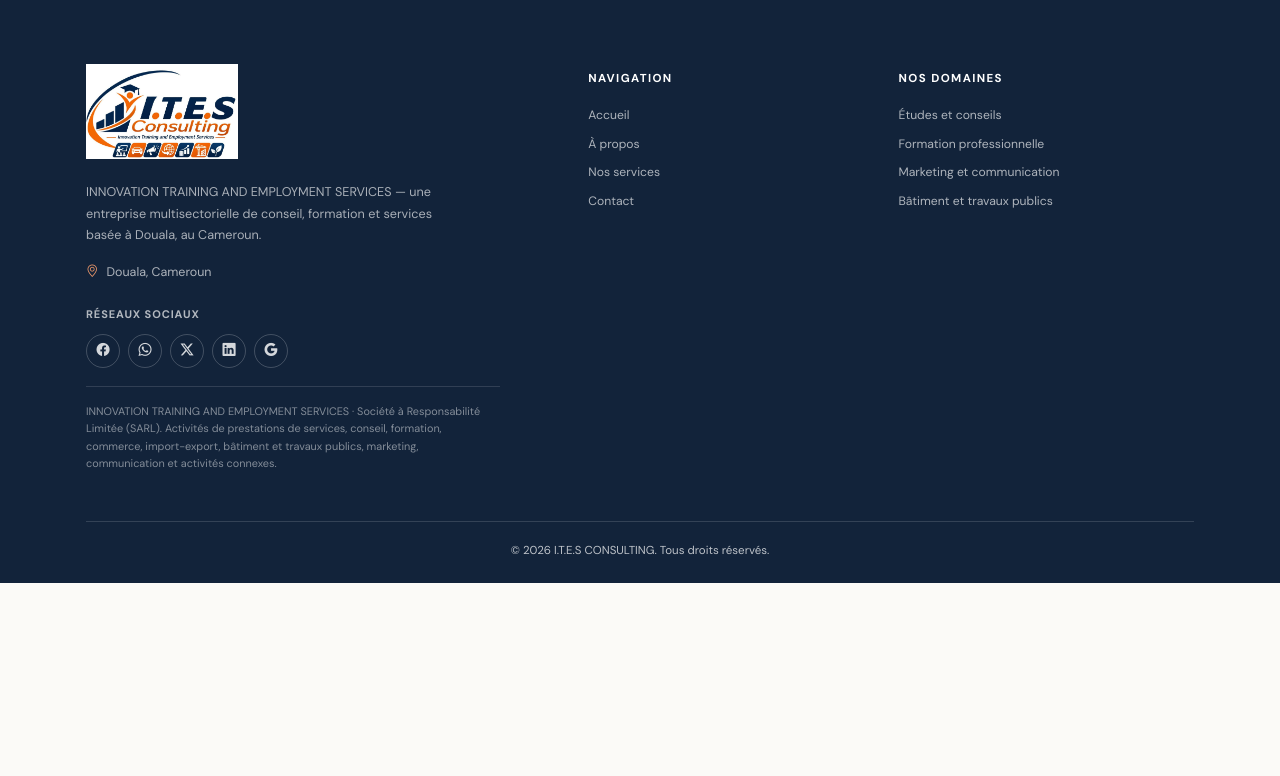
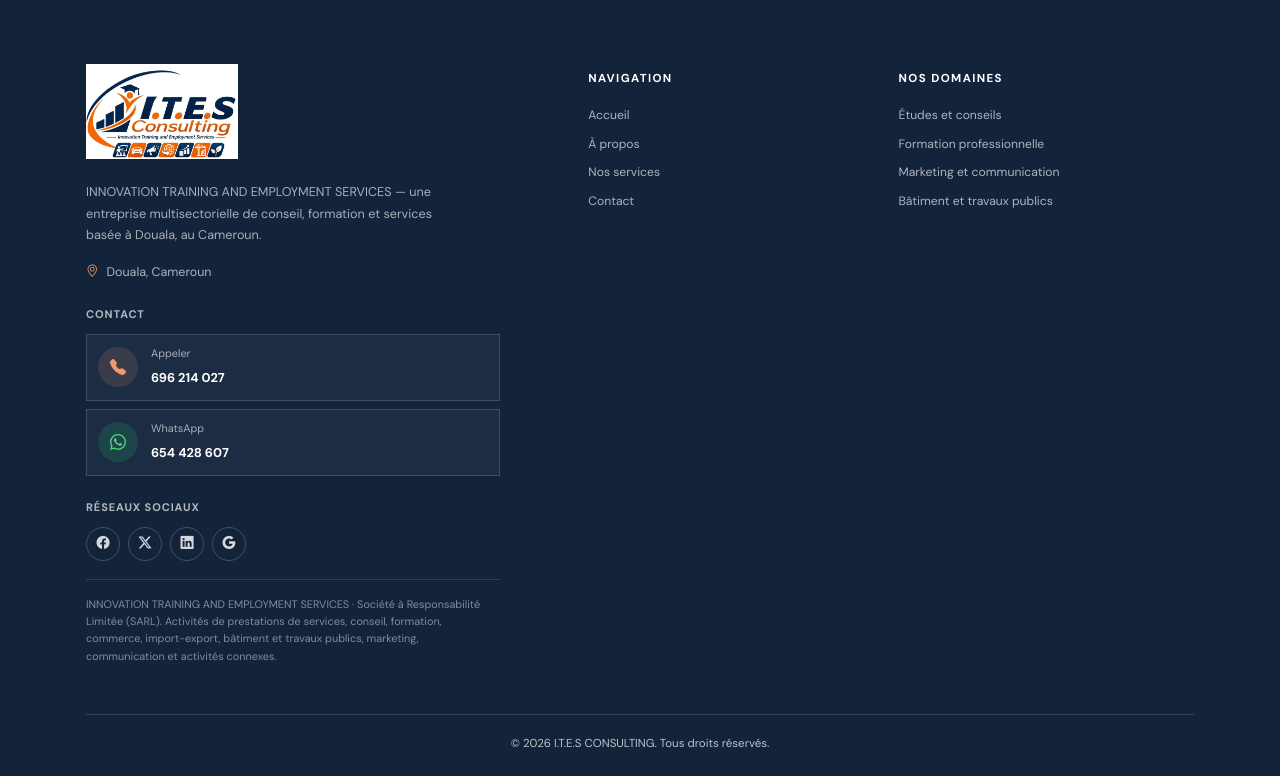
Before and after one commit to Fochiv/ites, a PHP site: page /index.php in a window 1280 px wide. Shown: the part 3586-4362 px from the top of the page. Before the commit the page ends 4169 px from the top, so only its background shows below. Run offline with PHP 8.4, Linux system fonts and the light colour scheme.

Commit message:
Update footer and style assets
Replit-Commit-Author: Agent

```diff
--- a/assets/css/style.css
+++ b/assets/css/style.css
@@ -307,12 +307,18 @@ textarea.form-control { min-height:145px; resize:vertical; }
 .footer-links a:hover { color:#f09a6c; }
 .footer-location { color:rgba(255,255,255,.66); font-size:.78rem; }
 .footer-location i { margin-right:8px; color:#f09a6c; }
+.footer-contact-wrap { margin-top:22px; }
+.footer-contact-links { display:grid; gap:8px; }
+.footer-contact-method { padding:9px 11px; border-color:rgba(255,255,255,.16); background:rgba(255,255,255,.045); color:white; }
+.footer-contact-method:hover, .footer-contact-method:focus-visible { border-color:rgba(255,255,255,.34); background:rgba(255,255,255,.09); color:white; box-shadow:none; }
+.footer-contact-method .contact-method-icon { background:rgba(240,154,108,.14); color:#f09a6c; }
+.footer-contact-method.contact-method-whatsapp .contact-method-icon { background:rgba(37,211,102,.14); color:#50d47e; }
+.footer-contact-method .contact-method-text small { color:rgba(255,255,255,.62); }
+.footer-contact-method .contact-method-text strong { color:white; font-size:.8rem; }
 .footer-social-wrap { margin-top:22px; }
 .footer-social-title { display:block; margin-bottom:10px; color:rgba(255,255,255,.68); font-size:.69rem; font-weight:700; letter-spacing:.08em; text-transform:uppercase; }
 .footer-social { display:flex; align-items:center; gap:8px; }
 .footer-social-icon { display:flex; width:34px; height:34px; align-items:center; justify-content:center; border:1px solid rgba(255,255,255,.2); border-radius:50%; color:rgba(255,255,255,.82); font-size:.82rem; }
-a.footer-social-icon { transition:background-color .2s ease, border-color .2s ease, color .2s ease; }
-a.footer-social-icon:hover, a.footer-social-icon:focus-visible { border-color:#25d366; background:#25d366; color:white; }
 .footer-legal { margin-top:18px; padding-top:16px; border-top:1px solid rgba(255,255,255,.13); color:rgba(255,255,255,.48); font-size:.68rem; line-height:1.6; }
 .footer-bottom { display:flex; align-items:center; justify-content:center; gap:15px; padding-top:19px; border-top:1px solid rgba(255,255,255,.14); color:rgba(255,255,255,.72); font-size:.72rem; text-align:center; }
 .back-to-top { position:fixed; right:22px; bottom:22px; z-index:15; width:44px; height:44px; display:flex; align-items:center; justify-content:center; border:1px solid rgba(255,255,255,.2); background:var(--orange); color:white; box-shadow:0 7px 20px rgba(20,38,63,.2); opacity:0; transform:translateY(8px); pointer-events:none; transition:opacity .2s ease, transform .2s ease; }
--- a/includes/footer.php
+++ b/includes/footer.php
@@ -8,11 +8,23 @@
         </a>
         <p class="footer-description"><?= e(t('footer_description')) ?></p>
         <div class="footer-location"><i class="bi bi-geo-alt" aria-hidden="true"></i><?= e(t('location')) ?></div>
+        <div class="footer-contact-wrap">
+          <span class="footer-social-title"><?= e(t('nav_contact')) ?></span>
+          <div class="footer-contact-links">
+            <a class="contact-method footer-contact-method" href="tel:+237696214027" aria-label="<?= e(t('contact_call') . ' +237 696 214 027') ?>">
+              <span class="contact-method-icon"><i class="bi bi-telephone-fill" aria-hidden="true"></i></span>
+              <span class="contact-method-text"><small><?= e(t('contact_call')) ?></small><strong>696 214 027</strong></span>
+            </a>
+            <a class="contact-method contact-method-whatsapp footer-contact-method" href="https://wa.me/237654428607" aria-label="<?= e(t('contact_whatsapp') . ' 654 428 607') ?>" target="_blank" rel="noopener noreferrer">
+              <span class="contact-method-icon"><i class="bi bi-whatsapp" aria-hidden="true"></i></span>
+              <span class="contact-method-text"><small><?= e(t('contact_whatsapp')) ?></small><strong>654 428 607</strong></span>
+            </a>
+          </div>
+        </div>
         <div class="footer-social-wrap">
           <span class="footer-social-title"><?= e(t('footer_social_title')) ?></span>
           <div class="footer-social" role="group" aria-label="<?= e(t('footer_social_title')) ?>">
             <span class="footer-social-icon" role="img" aria-label="Facebook"><i class="bi bi-facebook" aria-hidden="true"></i></span>
-            <a class="footer-social-icon" href="https://wa.me/237654428607" aria-label="WhatsApp" title="WhatsApp" target="_blank" rel="noopener noreferrer"><i class="bi bi-whatsapp" aria-hidden="true"></i></a>
             <span class="footer-social-icon" role="img" aria-label="X"><i class="bi bi-twitter-x" aria-hidden="true"></i></span>
             <span class="footer-social-icon" role="img" aria-label="LinkedIn"><i class="bi bi-linkedin" aria-hidden="true"></i></span>
             <span class="footer-social-icon" role="img" aria-label="Google"><i class="bi bi-google" aria-hidden="true"></i></span>
```
